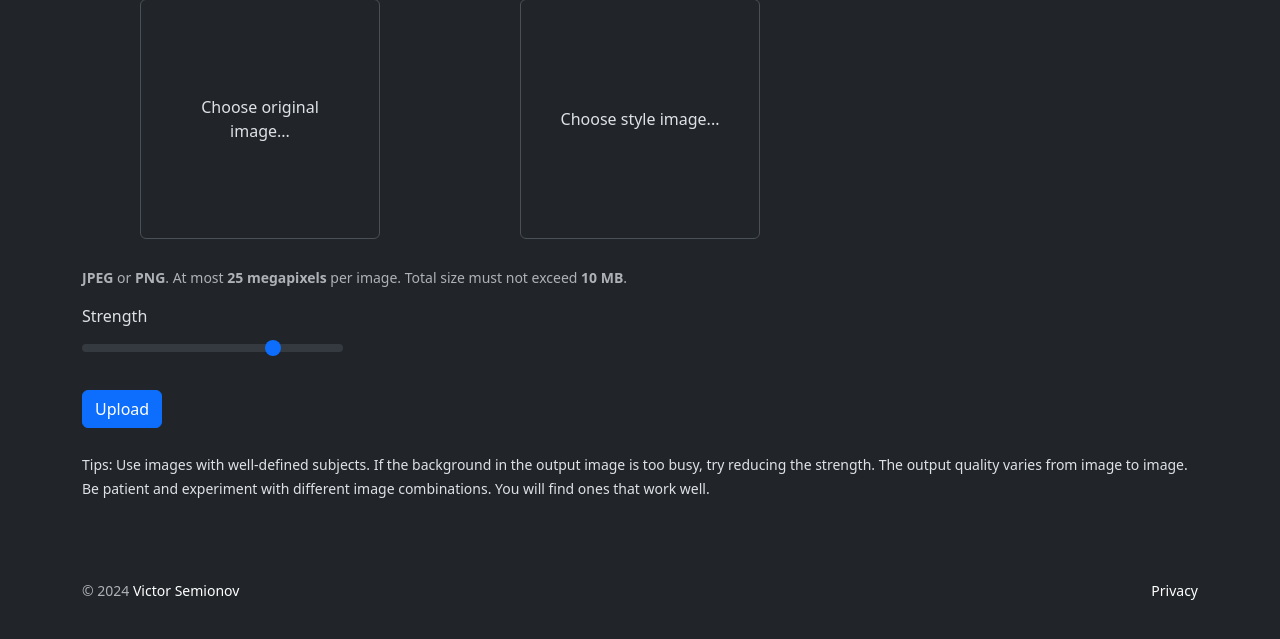
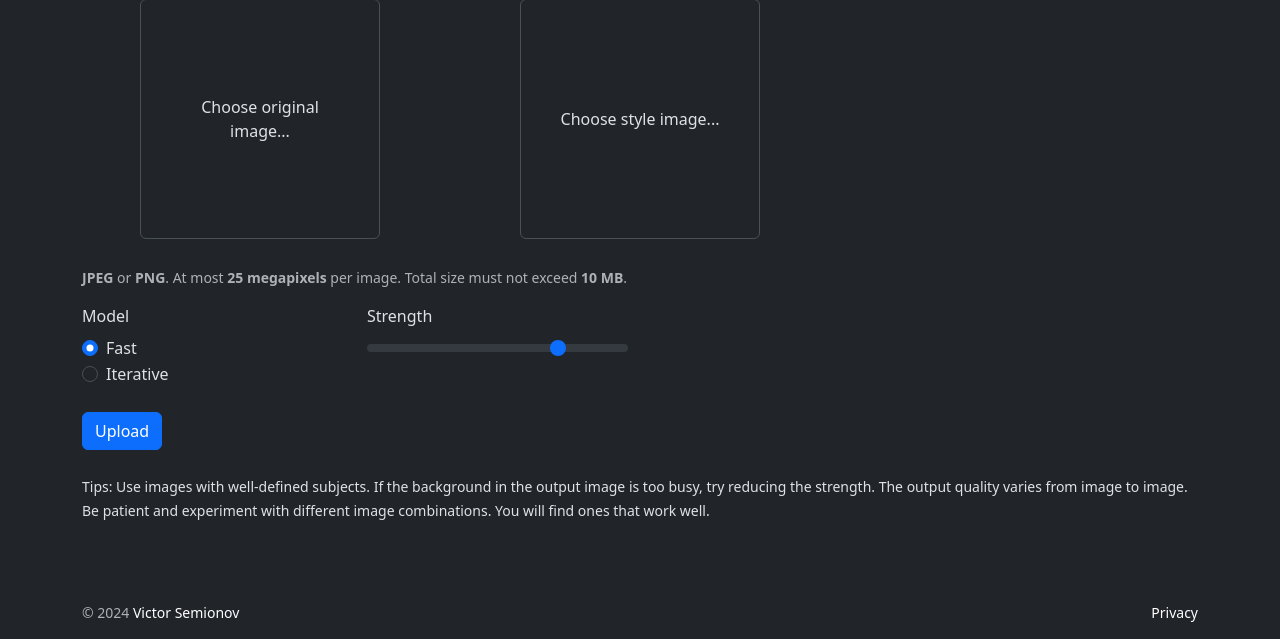
Before and after one commit to vsemionov/picstylist, a Flask app: page / in a window 1280 px wide. Shown: the part 613-1252 px from the top of the page. Before the commit the page ends 1213 px from the top, so only its background shows below. Run offline with Flask 3, Linux system fonts and the light colour scheme; parts of the project's set-up code (start-up, migrations or seed data) failed here and were passed over; some libraries are stand-ins or nearby versions.

Commit message:
model selection form field

```diff
--- a/templates/index.html
+++ b/templates/index.html
@@ -72,6 +72,15 @@
       At most <strong>{{ settings.MAX_RESOLUTION_MP }} megapixels</strong> per image.
       Total size must not exceed <strong>{{ settings.MAX_UPLOAD_SIZE_MB }} MB</strong>.
     </div>
+    <div class="col-8 col-sm-6 col-md-5 col-lg-4 col-xl-3 mb-3 mb-sm-4">
+      {{ form.model.label(class='form-label') }}
+      {% for subfield in form.model %}
+        <div class="form-check">
+          {{ subfield(class='form-check-input') }}
+          {{ subfield.label(class='form-check-label') }}
+        </div>
+      {% endfor %}
+    </div>
     <div class="col-8 col-sm-6 col-md-5 col-lg-4 col-xl-3 mb-4">
       {{ form_field(form.strength, class='form-range') }}
     </div>
--- a/web/forms.py
+++ b/web/forms.py
@@ -2,7 +2,7 @@ import os
 
 from flask_wtf import FlaskForm
 from flask_wtf.file import FileField, FileRequired, FileAllowed
-from wtforms import IntegerRangeField
+from wtforms import RadioField, IntegerRangeField
 from wtforms.validators import NumberRange, StopValidation
 
 
@@ -37,6 +37,7 @@ class UploadForm(FlaskForm):
 
     content_image = FileField('Original image', validators=__image_validators)
     style_image = FileField('Style image', validators=__image_validators)
+    model = RadioField('Model', choices=[('fast', 'Fast'), ('iterative', 'Iterative')], default='fast')
     strength = IntegerRangeField('Strength', default=settings.DEFAULT_STRENGTH, validators=[NumberRange(1, 100)])
 
     def validate(self, extra_validators=None):
```
